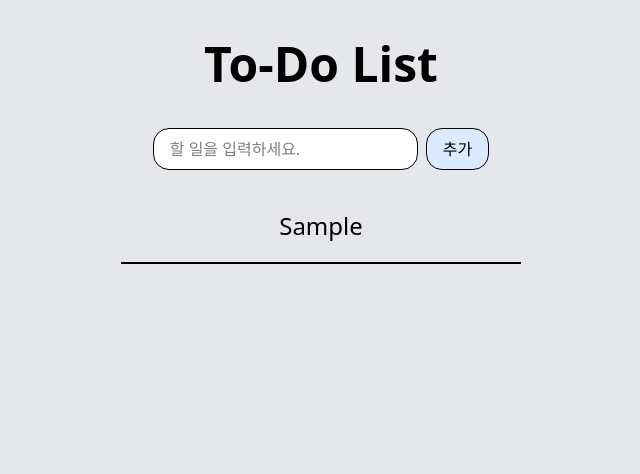
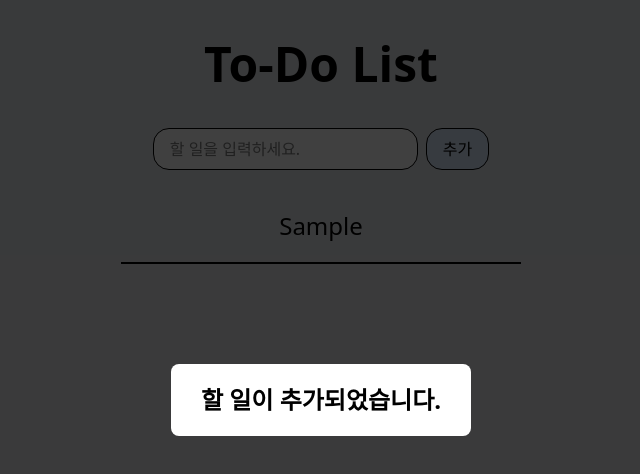
Before and after one commit to Likelion-YeungNam-Univ/7-13th-fe-assignment, a React (Vite) app: page / in a window 1280 px wide. Both pictures are taken after typing "Sample" into the empty fields and a click on the button "추가". Shown: the top 474 px of the page, without its empty margins (319-959 px from the left). Built offline with nearby package versions, Linux system fonts and the light colour scheme.

Commit message:
모달창 구현

```diff
--- a/src/TodoList.jsx
+++ b/src/TodoList.jsx
@@ -29,10 +29,15 @@ const TodoList = () => {
     setTodos((prev) => [...prev, { id: Date.now(), text: inputText }]);
     setInputText("");
     setError(false);
+    setIsModalOpen(true);
+  };
+
+  const closeModal = () => {
+    setIsModalOpen(false);
   };
 
   return (
-    <div className="bg-gray-200 h-screen flex flex-col items-center">
+    <div className="bg-gray-200 h-screen flex flex-col items-center relative">
       <h2 className="text-5xl font-bold my-10">To-Do List</h2>
       <form onSubmit={handleAdd} className="flex gap-2 mb-5 relative">
         <input
@@ -60,6 +65,17 @@ const TodoList = () => {
           <TodoItem key={todo.id} todo={todo} />
         ))}
       </ul>
+
+      {isModalOpen && (
+        <div
+          className="fixed inset-0 bg-black/75 flex items-center justify-center"
+          onClick={closeModal}
+        >
+          <div className="bg-white p-5 rounded-lg min-w-[300px] text-center">
+            <p className="text-2xl font-bold">할 일이 추가되었습니다.</p>
+          </div>
+        </div>
+      )}
     </div>
   );
 };
```
